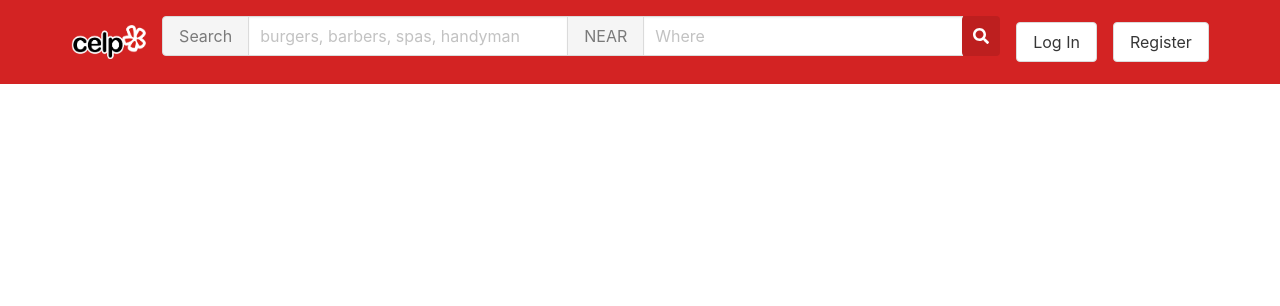
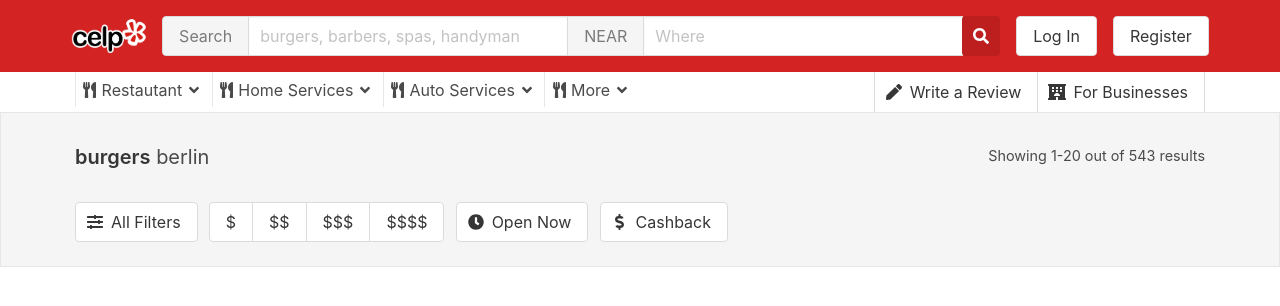
Before and after one commit to gemcave/yelpclone, a React (Create React App) app: page /search in a window 1280 px wide. Shown: the top 306 px of the page. Built offline with nearby package versions, Linux system fonts and the light colour scheme.

Commit message:
add search filters and info

```diff
--- a/src/Search/Search.js
+++ b/src/Search/Search.js
@@ -2,12 +2,15 @@
 import NavBar from '../NavBar/NavBar.js';
 import SearchBar from '../SearchBar/SearchBar.js';
 import styles from './Search.module.css';
+import SubNav from '../NavBar/SubNav/SubNav.js';
+import SearchResultSummary from './SearchResultSummary/SearchResultSummary.js';
 
 function Search(props) {
 	return (
 		<div>
 			<NavBar />
-			{/* <SearchBar /> */}
+			<SubNav />
+			<SearchResultSummary />
 		</div>
 	);
 }
--- /dev/null
+++ b/src/Search/SearchResultSummary/SearchResultSummary.js
@@ -0,0 +1,32 @@
+import React from 'react';
+import styles from './SearchResultSummary.module.css';
+
+function SearchResultSummary(props) {
+	return (
+		<div className={styles.container}>
+			<div className={styles['search-summary']}>
+				<h1 className="subtitle"><strong>burgers</strong> berlin</h1>
+				<p>Showing 1-20 out of 543 results</p>
+			</div>
+			<div className={styles.filters}>
+				<button className="button">
+						<span className="icon"><i className="fas fa-sliders-h"></i></span><span>All Filters</span>
+				</button>
+				<div className="buttons has-addons">
+					<button className="button">$</button>
+					<button className="button">$$</button>
+					<button className="button">$$$</button>
+					<button className="button">$$$$</button>
+				</div>
+				<button className="button">
+						<span className="icon"><i className="fas fa-clock"></i></span><span>Open Now</span>
+				</button>
+				<button className="button">
+						<span className="icon"><i className="fas fa-dollar-sign"></i></span><span>Cashback</span>
+				</button>
+			</div>
+		</div>
+	);
+}
+
+export default SearchResultSummary;
--- /dev/null
+++ b/src/Search/SearchResultSummary/SearchResultSummary.module.css
@@ -0,0 +1,34 @@
+.search-summary {
+	padding: 2rem 0;
+	width: 100%;
+	display: flex;
+	justify-content: space-between;
+}
+
+.search-summary p {
+	font-size: .9rem;
+}
+
+.search-summary h1:global(.subtitle) {
+	margin-bottom: 0;
+}
+
+.container {
+	background-color: rgb(245, 245,245);
+	display: flex;
+	align-items: center;
+	flex-direction: column;
+	border: 1px solid rgb(230, 230, 230);
+}
+.container > * {
+	max-width: 1130px;
+}
+
+.filters {
+	display: flex;
+	width: 100%;
+}
+
+.filters > * {
+	margin-right: .7rem;
+}
--- a/src/SearchBar/SearchBar.js
+++ b/src/SearchBar/SearchBar.js
@@ -4,6 +4,7 @@
 function SearchBar(props) {
 	const sizeClass = props.small ? '': 'is-medium';
   return (
+		<form action="#">
 			<div className="field has-addons">
 				<p className="control">
 					<button className={`button is-static ${sizeClass}`}>Search</button>
@@ -31,6 +32,7 @@
 					</span>
 				</div>
 			</div>
+		</form>
   );
 }
 
```
Lines whose indentation alone changed are shown as unchanged.
